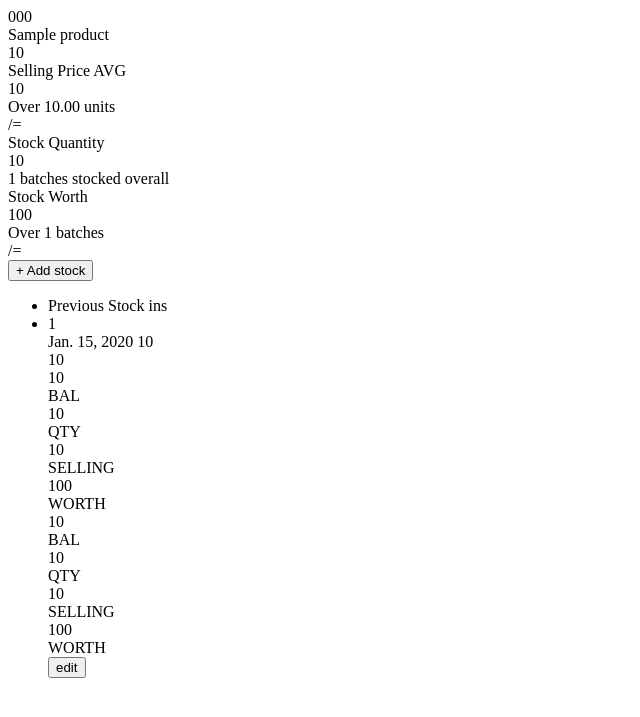
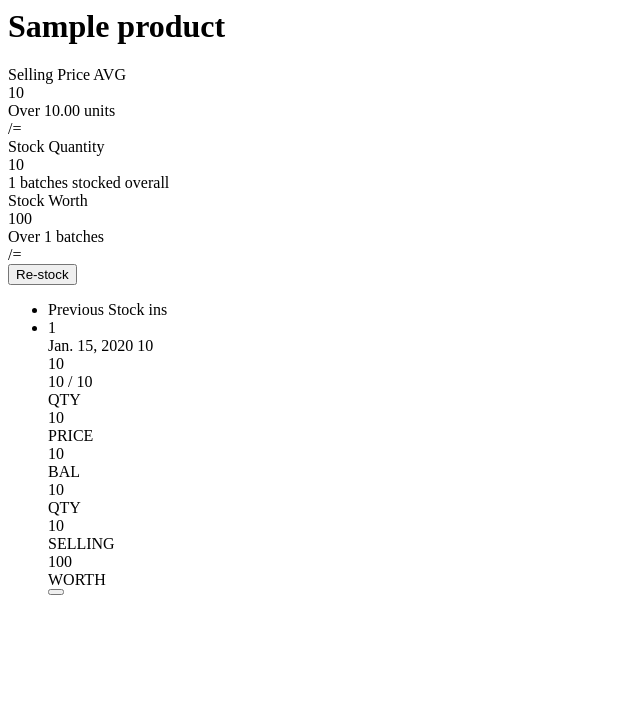
Before and after one commit to eliHeist/dotsales, a Django app: page /branches/1/products/1 in a window 1280 px wide. Shown: the top 717 px of the page, without its empty margins (0-640 px from the left). Run offline with Django 5.2, Linux system fonts and the light colour scheme; a user stored in the database is signed in; tables that the repository leaves empty hold one stand-in row (values such as "Sample post"); parts of the project's set-up code (start-up, migrations or seed data) failed here and were passed over; some libraries are stand-ins or nearby versions.

Commit message:
permission protect elements

```diff
--- a/app/branches/templates/branches/product_detail.html
+++ b/app/branches/templates/branches/product_detail.html
@@ -1,14 +1,8 @@
 {% load mytags %}
 
 <c-layout2>
+    <h1 class="text-2xl font-semibold mb-4">{{ product.name }}</h1>
 	<div class="stats stats-vertical md:stats-horizontal w-full shadow bg-base-100 mb-4">
-		<div class="stat">
-			<div class="stat-title uppercase font-semibold">
-				{% if product.product_code %} {{ product.product_code }} {% endif %}
-			</div>
-			<div class="stat-value text-primary">{{ product.name }}</div>
-			<div class="stat-desc">{{ product.unit_price|add_commas }}</div>
-		</div>
 		<div class="stat">
 			<div class="stat-title uppercase font-semibold">Selling Price AVG</div>
 			<div class="stat-value text-secondary">{{ average_price|add_commas }}</div>
@@ -32,12 +26,12 @@
 		</div>
 	</div>
 
-    <div class="action-bar p-2 bg-base-100 rounded-box mb-4 flex justify-between">
+    <div class="action-bar p-0 overflow-hidden outline rounded-full mb-4 flex justify-between">
         <div></div>
         <div>
-            <button class="btn btn-primary" title="Add Stock" onclick="qty_modal.showModal()">
-                <span class="text-xl">&#43;</span>
-                <span>Add stock</span>
+            <button class="btn btn-neutral" title="Add Stock" onclick="qty_modal.showModal()">
+                <i class='bx  bx-plus'  ></i>
+                <span>Re-stock</span>
             </button>
         </div>
     </div>
@@ -87,12 +81,13 @@
         </form>
     </dialog>
 
+    {% if request.user|has_perm:"stock.view_stockbatch" %}
 	<ul class="list bg-base-100 rounded-box shadow-md">
 		<li class="p-4 pb-2 text-xs opacity-60 tracking-wide">Previous Stock ins</li>
 
 		{% for batch in stock_batches %}
 		<li class="list-row">
-            <div class="text-4xl font-thin opacity-30 tabular-nums">
+            <div class="text-3xl font-thin opacity-30 tabular-nums">
                 {{ batch.pk }}
             </div>
 			<div class="list-col-grow">
@@ -101,25 +96,15 @@
                     <span class="text-xs opacity-60 md:hidden">{{ batch.get_cost|add_commas }}</span>
                 </div>
 				<div class="text-xs uppercase font-semibold opacity-60 hidden md:block">{{ batch.get_cost|add_commas }}</div>
-                <div class="md:hidden mt-2">
-                    <div class="flex justify-between">
+                <div class="text-xs md:hidden mt-2">
+                    <div class="flex gap-8">
                         <div class="flex items-center gap-1 flex-row-reverse">
-                            <div class="font-semibold">{{ batch.get_balance.normalize }}</div>
-                            <div class="text-xs uppercase font-semibold opacity-60">BAL</div>
+                            <div class="font-semibold">{{ batch.get_balance.normalize }} / {{ batch.quantity.normalize }}</div>
+                            <div class="uppercase font-semibold opacity-60">QTY</div>
                         </div>
                         <div class="flex items-center gap-1 flex-row-reverse">
-                            <div class="font-semibold">{{ batch.quantity.normalize }}</div>
-                            <div class="text-xs uppercase font-semibold opacity-60">QTY</div>
-                        </div>
-                    </div>
-                    <div class="flex justify-between">
-                        <div class="flex items-center gap-1 flex-row-reverse">
                             <div class="font-semibold">{{ batch.get_selling_price|add_commas }}</div>
-                            <div class="text-xs uppercase font-semibold opacity-60">SELLING</div>
-                        </div>
-                        <div class="flex items-center gap-1 flex-row-reverse">
-                            <div class="font-semibold">{{ batch.get_worth|add_commas }}</div>
-                            <div class="text-xs uppercase font-semibold opacity-60">WORTH</div>
+                            <div class="text-xs uppercase font-semibold opacity-60">PRICE</div>
                         </div>
                     </div>
                 </div>
@@ -145,10 +130,13 @@
 				<span class="material-symbols-outlined">edit</span>
 			</button>
             {% endif %} {% endcomment %}
-			<button class="btn btn-square btn-ghost" onclick="qty_modal_{{ batch.pk }}.showModal()">
-				<span class="material-symbols-outlined">edit</span>
+            {% if request.user|has_perm:"stock.add_stockbatch" %}
+			<button class="btn btn-sm text-lg btn-square btn-ghost" onclick="qty_modal_{{ batch.pk }}.showModal()" title="Edit Stock">
+				<i class='bx  bx-edit'  ></i>
 			</button>
+            {% endif %}
 		</li>
+        {% if request.user|has_perm:"stock.add_stockbatch" %}
         <dialog id="qty_modal_{{ batch.pk }}" class="modal">
             <div class="modal-box max-h-10/12">
                 <form action="" method="post" class="grid sm:grid-cols-2 gap-4">
@@ -193,6 +181,8 @@
                 <button>close</button>
             </form>
         </dialog>
+        {% endif %}
 		{% endfor %}
 	</ul>
+    {% endif %}
 </c-layout2>
--- a/dotsales/templates/cotton/layout.html
+++ b/dotsales/templates/cotton/layout.html
@@ -1,4 +1,4 @@
-{% load static %}
+{% load static mytags %}
 
 <c-base title="{{ title }}">
 	<div
@@ -77,7 +77,7 @@
                                 <li><a href="{% url 'company:branches' %}">Branches</a></li>
                             </ul>
                         </div>
-                        {% if ADMIN_MODE %}
+                        {% if request.user|has_perm:"users.view_user" %}
                         <div>
                             <h2 class="text-xs font-medium opacity-60 uppercase px-4">
                                 Accounts Management
@@ -86,7 +86,9 @@
                                 <li><a href="{% url 'company:users' %}">Users</a></li>
                             </ul>
                         </div>
+                        {% endif %}
 
+                        {% if request.user|has_perm:"products.view_product" %}
                         <div>
                             <h2 class="text-xs font-medium opacity-60 uppercase px-4">Inventory</h2>
                             <ul class="menu w-full">
```
Also changed, not shown: app/branches/templates/branches/sales.html (+14 -6 lines), app/company/templates/company/products.html (+8 -26 lines), app/company/templates/company/users.html (+10 -28 lines), dotsales/templates/cotton/layout2.html (+5 -3 lines).
